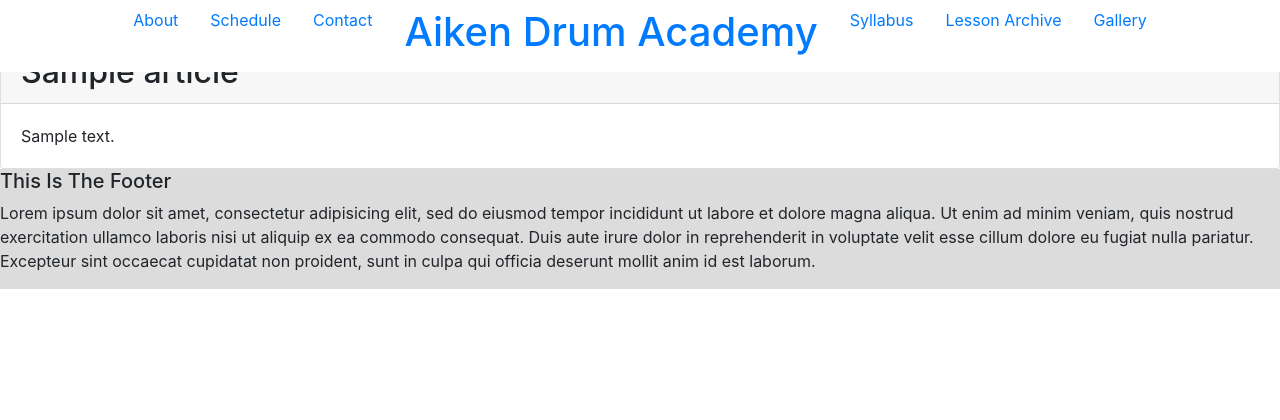
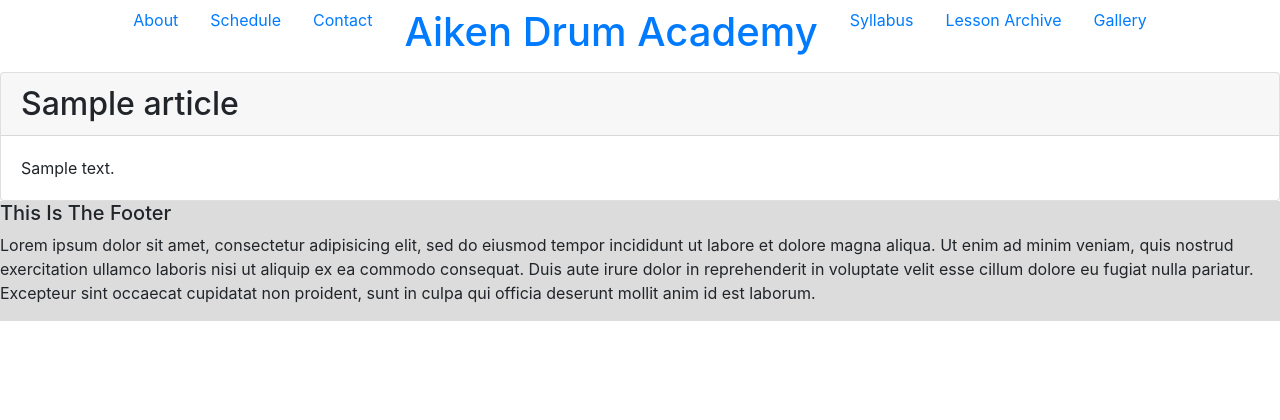
Before and after one commit to wwhorton/cam-drum-site, a Django app: a page that uses cam_drum_site/templates/cam_drum_site/article_detail.html in a window 1280 px wide. Shown: the top 420 px of the page. Run offline with Django 3.2, Linux system fonts and the light colour scheme; tables that the repository leaves empty hold one stand-in row (values such as "Sample post"); some libraries are stand-ins or nearby versions.

Commit message:
More stuff

```diff
--- a/cam_drum_site/static/style.css
+++ b/cam_drum_site/static/style.css
@@ -13,5 +13,5 @@
     background-color: #dcdcdc;
 }
 .navigation-row {
-    padding-bottom: 40px;
+    padding-bottom: 72px;
 }
--- a/cam_drum_site/templates/cam_drum_site/article_detail.html
+++ b/cam_drum_site/templates/cam_drum_site/article_detail.html
@@ -7,9 +7,7 @@
                     {{ object.title }}
                 </h2>
                 <div class="card-body">
-                    <p class="card-text">
-                        {{ object.text }}
-                    </p>
+                        {{ object.text|linebreaksbr }}
                 </div>
             </div>
         </div>
--- a/cam_drum_site/templates/cam_drum_site/index.html
+++ b/cam_drum_site/templates/cam_drum_site/index.html
@@ -19,7 +19,7 @@
                 </h2>
                 <div class="card-body">
                     <p class="card-text">
-                        {{ item.text }}
+                        {{ item.blurb|linebreaksbr }}
                     </p>
                 </div>
             </div>
```
Also changed, not shown: cam_drum_site/migrations/0002_topic_topic_slug.py (added), cam_drum_site/migrations/0003_auto_20190628_1123.py (added), cam_drum_site/migrations/0004_auto_20190628_1355.py (added), cam_drum_site/migrations/0005_auto_20190628_1358.py (added).
